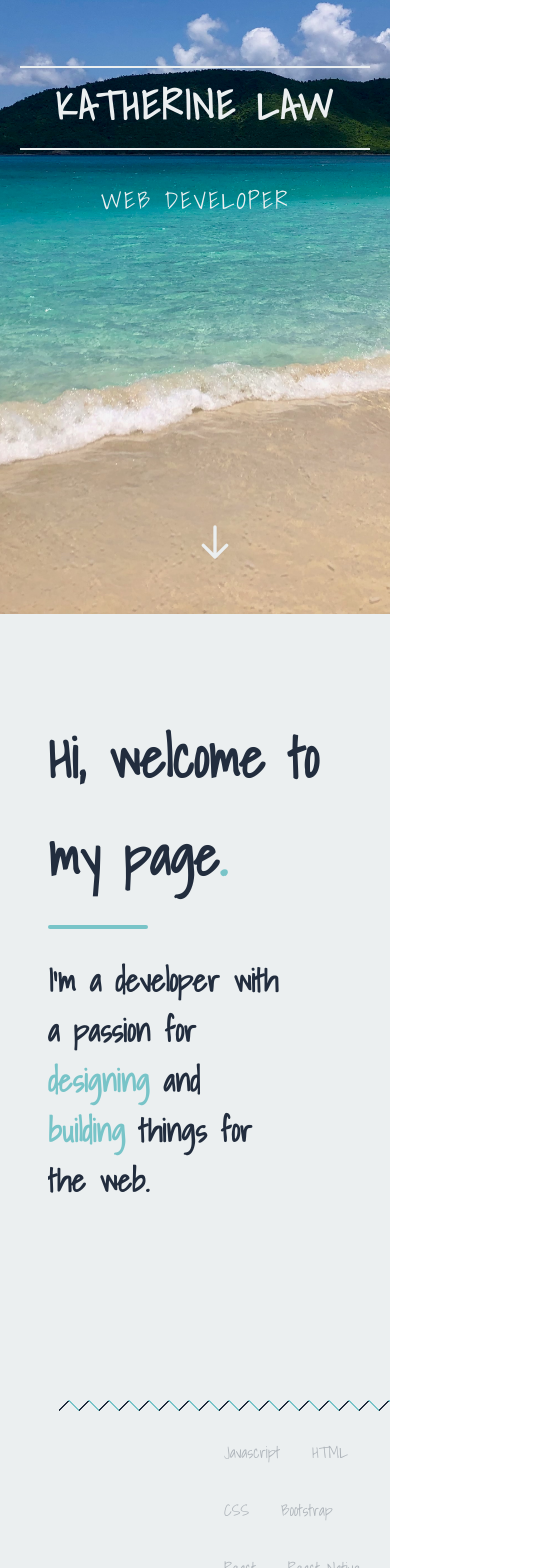
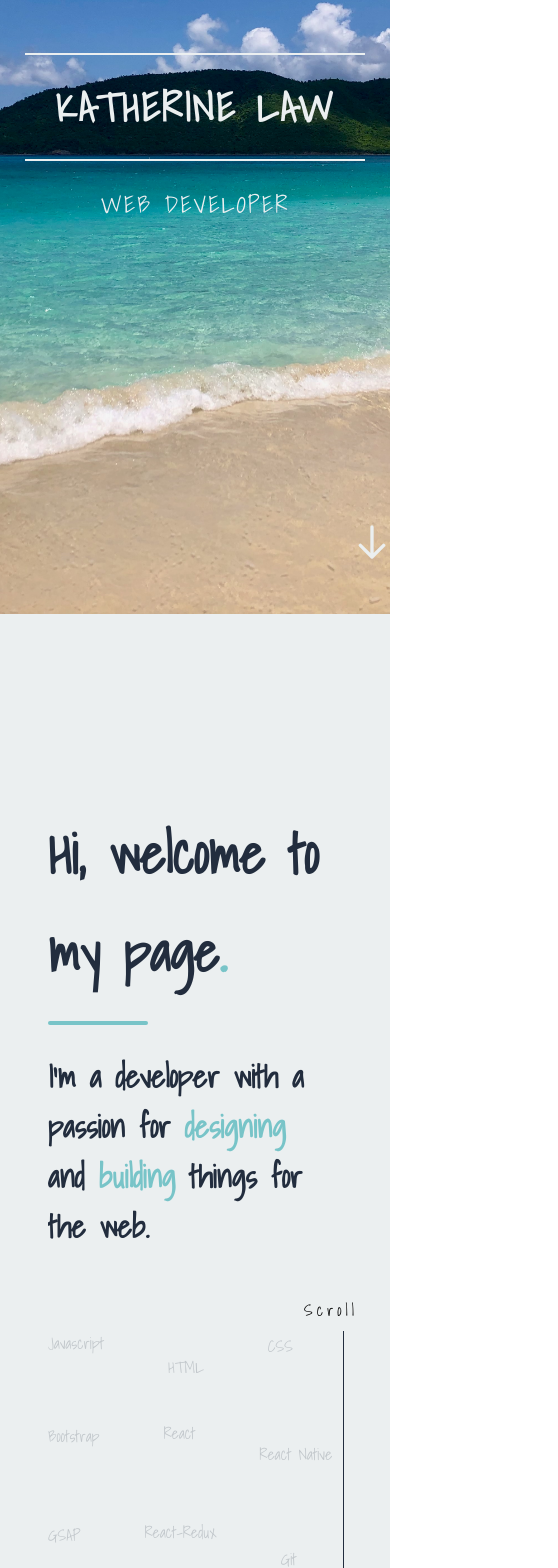
Before and after one commit to kattlaw/katlaw-portfolio, a React (Create React App) app: page / in a window 390 px wide. Shown: the part 230-1798 px from the top of the page, 558 px wide, since content can reach past the window. Built offline with nearby package versions, Linux system fonts and the light colour scheme.

Commit message:
updating media queries

```diff
--- a/src/App.js
+++ b/src/App.js
@@ -12,8 +12,8 @@ function App() {
       <NavBar />
       <Routes>
         <Route exact path="/" element={<Main />} />
-        <Route path="/about" element={<About />} />
-        <Route path="/projects" element={<Projects />} />
+        <Route exact path="/about" element={<About />} />
+        <Route exact path="/projects" element={<Projects />} />
       </Routes>
       <Footer />
     </div>
--- a/src/components/About/about.css
+++ b/src/components/About/about.css
@@ -46,8 +46,8 @@
 
 .info-container {
     display: grid;
-    grid-template-columns: repeat(2);
-    grid-template-rows: repeat(4);
+    grid-template-columns: repeat(2, auto);
+    grid-template-rows: repeat(4, auto);
     height: 100%;
     width: 100vw;
     margin-left: 3rem;
@@ -154,3 +154,68 @@
     margin-bottom: 5rem;
     grid-area: 3/2;
 }
+
+
+@media only screen and (min-width: 300px) and (max-width: 575px) {
+    .heading-background {
+        margin-left: 6rem;
+    }
+
+    .about-info {
+        margin-top: 4rem;
+    }
+
+    .info-container {
+        margin-left: 2rem;
+        margin-right: 2rem;
+        width: auto;
+    }
+
+    .info-one {
+        margin-left: 2rem;
+        margin-top: 2rem;
+    }
+
+    .info-two {
+        margin-left: 5rem;
+        margin-top: 4rem;
+    }
+
+    .scroll-down {
+        grid-area: 1/1;
+        margin-top: -35rem;
+        margin-left: 12rem;
+    }
+
+    .scroll-line {
+        height: 250px;
+    }
+
+    .info-text {
+        padding-top: 6rem;
+        font-size: 1.3rem;
+        padding-right: 1rem;
+    }
+
+    .snorkel {
+        margin-bottom: 5rem;
+        width: 90%;
+    }
+    .snorkel img {
+        width: 70%;
+    }
+
+    .more-info {
+        grid-area: 3;
+        margin-left: 2rem;
+        margin-right: 2rem;
+        font-size: 1.3rem;
+        margin-bottom: 5rem;
+        margin-top: 1rem;
+    }
+
+    .more-info p {
+        padding-right: 2rem;
+    }
+
+}
--- a/src/components/Main/Main.js
+++ b/src/components/Main/Main.js
@@ -1,15 +1,79 @@
 import './main.css';
 import { HiOutlineArrowDown } from 'react-icons/hi';
 import { Link } from 'react-router-dom';
+import { useEffect, useRef } from 'react';
+import { gsap } from 'gsap';
 
 const Main = () => {
+
+    const titleTl = gsap.timeline();
+    const topLine = useRef(null);
+    const bottomLine = useRef(null);
+
+    useEffect(() => {
+
+        const ctx = gsap.context(() => {
+            titleTl.from(topLine.current, {
+                opacity: 0,
+                x: "1000%",
+                ease: "sine.inOut",
+                duration: 1,
+            });
+            titleTl.from(bottomLine.current, {
+                opacity: 0,
+                ease: 'sine.inOut',
+                duration: 1,
+                x:"-1000%",
+            });
+            titleTl.from('.title', {
+                opacity: 0,
+                ease: "sine.inOut",
+                duration: 1.5,
+                scale: 1.2,
+            });
+
+        })
+            return () => ctx.revert()
+
+    },[titleTl]);
+    const spanTl = gsap.timeline();
+
+    useEffect(() => {
+
+        const ctx = gsap.context(() => {
+
+            spanTl.fromTo('.tech-stack span',{
+                opacity: 0,
+                scale: 1.2,
+                duration:1,
+                ease:"none",
+                repeatRefresh:true // gets a new random x and y value on each repeat
+            },
+            {
+                opacity: 0.2,
+                scale: 1,
+                stagger: {
+                each: 0.3,
+                x: "random(-20, 20, 5)", //chooses a random number between -20 and 20 for each target, rounding to the closest 5!
+                y: "random(-40, 10, 3)",
+                from: "random"
+                }
+            });
+
+        })
+
+        return () => ctx.revert()
+
+    }, [spanTl]);
 
     return (
         <>
         <div className="main">
             <div className="heading-container">
                 <h1 className="main-heading">
+                    <hr ref={topLine}></hr>
                     Katherine Law
+                    <hr ref={bottomLine}></hr>
                 </h1>
             </div>
             <div className="title">
@@ -20,6 +84,7 @@ const Main = () => {
             </div>
         </div>
         <div id="intro-section">
+            <div className="welcome-back"></div>
             <div className="intro-heading">
                 <h1>Hi, welcome to my page<span style={{color:"#78c4c8", fontSize:"4rem"}}>.</span></h1>
             </div>
@@ -27,8 +92,6 @@ const Main = () => {
             <div className="intro-subtitle">
                 <h2>I'm a developer with a passion for <span style={{color: "#78c4c8"}}>designing</span> and <span style={{color: "#78c4c8"}}>building</span> things for the web.</h2>
             </div>
-            <hr className="zig"></hr>
-            <hr className="zag"></hr>
             <div className="tech-stack">
                 <span>Javascript</span>
                 <span>HTML</span>
@@ -37,14 +100,13 @@ const Main = () => {
                 <span>React</span>
                 <span>React Native</span>
                 <span>GSAP</span>
-                <br />
-                <span style={{marginLeft:"30px"}}>React-Redux</span>
+                <span>React-Redux</span>
                 <span>Git</span>
+                <span>Github</span>
                 <span>Node</span>
                 <span>Express</span>
                 <span>MongoDB</span>
                 <span>REST</span>
-
 
             </div>
             <div className="intro-scroll">Scroll
--- a/src/components/Main/main.css
+++ b/src/components/Main/main.css
@@ -13,13 +13,18 @@
    position: relative;
    margin: 0;
    width: 350px;
-   height: 80px;
-   border-top: 2px solid #ebeff0;
-   border-bottom: 2px solid #ebeff0;
+   height: 160px;
+   /*border-top: 2px solid #ebeff0;
+   border-bottom: 2px solid #ebeff0;*/
    top: 40%;
    left: 50%;
    margin-right: -50%;
    transform: translate(-50%, -50%)
+}
+
+.heading-container hr {
+  color: #ebeff0;
+  border: 1px solid;
 }
 
 .main-heading {
@@ -31,6 +36,7 @@
    letter-spacing: 2px;
    font-size: 2.5rem;
    padding: 5px;
+
 }
 
 .title {
@@ -46,7 +52,8 @@
    top: 40%;
    left: 50%;
    margin-right: -50%;
-   transform: translate(-50%, -50%)
+   transform: translate(-50%, -50%);
+   margin-top: -4rem;
 }
 
 .arrow-down a {
@@ -54,19 +61,26 @@
    font-size: 2.5rem;
    bottom: 5%;
    position: absolute;
-   margin-right: -50%;
-   left: 50%;
-   transform: translateX(50%), translateY(-50%);
+   text-align: center;
+   right: 5%;
  }
 
  #intro-section {
    background: #ebeff0;
  }
 
+ /*.welcome-back {
+
+   height: 160px;
+   width: 300px;
+   margin-top: 5rem;
+   margin-left: 14rem;
+ }*/
+
  .intro-heading {
    text-align: left;
    font-size: 1.7rem;
-   margin-top: 4rem;
+   margin-top: 10rem;
    margin-left: 3rem;
    color: #222d3e;
    font-family: 'Shadows Into Light', sans-serif;
@@ -106,7 +120,7 @@
    font-family: 'Shadows Into Light', sans-serif;
    letter-spacing: 4px;
    float: right;
-   margin-top: -10rem;
+   margin-top: -25rem;
    margin-right: 5rem;
    margin-bottom: 5rem;
 }
@@ -119,45 +133,52 @@
    margin-top: .5rem;
 }
 
- hr.zig, hr.zag {
-   border: none;
-   height: 30px;
-   margin: 0 15%;
-   width: 500px;
+/*.zigzag {
+  margin: 0 auto;
+  position: relative;
+  height: 16px;
+  width: 51%;
+  overflow: hidden;
 }
 
- hr.zig {
-   margin-top: 10rem;
-
+.zigzag:before, .zigzag:after {
+  content: "";
+  display: block;
+  position: absolute;
+  left: 0;
+  right: 0;
 }
 
- hr.zig{
-   background: linear-gradient(-135deg, #ebeff0 20px, rgba(0, 0, 0, 0) 0) 0 5px, linear-gradient(135deg, #ebeff0 20px, rgba(0, 0, 0, 0) 0) 0 5px;
-   background-color: rgba(0, 0, 0, 0);
-   background-position: center bottom;
+.zigzag:before {
+  height: 12px;
+  top: 110%;
+  background: linear-gradient(-135deg, #222d3e 8px, transparent 0) 0 8px, linear-gradient(135deg, #222d3e 8px, transparent 0) 0 8px;
+  background-position: top left;
   background-repeat: repeat-x;
-   background-size: 20px 40px;
-   z-index: 100;
-   position: relative;
+  background-size: 16px 16px;
 }
-
- hr.zag {
-   background: linear-gradient(-135deg, #78c4c8 20px, rgba(0, 0, 0, 0) 0) 0 5px, linear-gradient(135deg, #222d3e 20px, #ebeff0 0) 0 5px;
-   background-color: rgba(0, 0, 0, 0);
-   background-position: center bottom;
+.zigzag:after {
+  height: 16px;
+  top: 100%;
+  background: linear-gradient(-135deg, #ebeff0 8px, transparent 0) 0 8px, linear-gradient(135deg, #ebeff0 8px, transparent 0) 0 8px;
+  background-position: top left;
   background-repeat: repeat-x;
-   background-size: 20px 40px;
-   z-index: 50;
-   margin-top: -28px;
+  background-size: 16px 16px;
 }
+ */
 
 .tech-stack {
-  margin-left: 13rem;
+  overflow: hidden;
+  height: 420px;
+  width: 80%;
+  margin-top: 5rem;
+  margin-left: 2rem;
 }
 
 .tech-stack span {
   opacity: .3;
   margin: 1rem;
+  padding: 1rem;
   font-family: 'Shadows Into Light', sans-serif;
   color: #222d3e;
   display: inline-flex;
@@ -197,3 +218,46 @@
    margin-top: 0;
    width: 60%;
  }
+
+
+
+ @media only screen and (min-width: 300px) and (max-width: 575px) {
+
+
+  .arrow-down a {
+    bottom: 5%;
+    position: absolute;
+    margin-right: -48%;
+    left: 48%;
+    transform: translateX(50%), translateY(-50%);
+  }
+
+  .intro-subtitle {
+    width: 70%;
+  }
+
+  .tech-stack {
+      margin-left: 1rem;
+      margin-top: 3rem;
+      width: 90%;
+    }
+
+    .intro-scroll {
+      margin-right: 2rem;
+      margin-top: -28rem;
+    }
+
+    .intro-scroll-line {
+      height: 300px;
+    }
+
+    .intro-projects {
+      margin-left: 3rem;
+    }
+
+    .intro-background {
+      margin-left: 5rem;
+      margin-top: 1.5rem;
+    }
+
+ }
--- a/src/components/Navbar/navbar.css
+++ b/src/components/Navbar/navbar.css
@@ -98,5 +98,19 @@
   }
 
   .menu-links li a:hover {
-   color:#78c4c8;
+    color:#78c4c8;
   }
+
+
+
+  @media only screen and (min-width: 576px) and (max-width: 767px) {
+    .menu-page {
+      width: 40%;
+    }
+  }
+
+  @media only screen and (min-width: 300px) and (max-width: 575px) {
+    .menu-page {
+      width: 50%;
+    }
+  }
--- a/src/components/Projects/projects.css
+++ b/src/components/Projects/projects.css
@@ -30,7 +30,8 @@
 .projects-grid {
     display: grid;
     grid-template-columns: repeat(2, 1fr);
-    grid-template-rows: repeat(2, auto);
+    /*grid-template-rows: repeat(2, auto);*/
+
     margin-top: 5rem;
 }
 
@@ -189,6 +190,7 @@
     text-align: left;
     margin-top: 8rem;
     margin-left: 3rem;
+    margin-bottom: 2rem;
 }
 
 .project-four-info p {
@@ -204,3 +206,51 @@
 .project-four-info span {
     color: #78c4c8;
 }
+
+
+
+
+
+@media only screen and (min-width: 300px) and (max-width: 575px) {
+    .projects-grid {
+        display: block;
+    }
+
+    .project-one, .project-two, .project-three {
+      align-items: center;
+      margin: 2rem;
+    }
+
+    .project-one img {
+        width: 100%;
+    }
+
+    .project-one-info, .project-two-info, .project-three-info {
+        text-align: center;
+        margin: 0 auto;
+    }
+
+    .project-two img {
+        width: 100%;
+    }
+
+    .project-three img {
+        width: 100%;
+    }
+
+    .project-four {
+        align-items: center;
+        margin: 2rem;
+    }
+
+    .project-four img {
+        width: 100%;
+    }
+
+    .project-four-info {
+        text-align: center;
+        margin: 0 auto;
+        margin-bottom: 5rem;
+    }
+
+}
```
Lines whose indentation alone changed are shown as unchanged.
